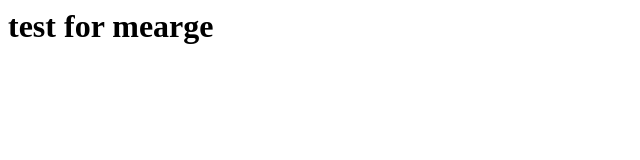
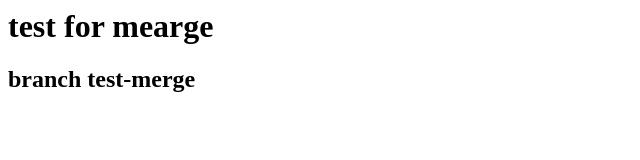
Before and after one commit to margiran/LinkManegerWpf, a plain HTML site: page index.html in a window 1280 px wide. Shown: the whole page, without its empty margins (0-640 px from the left). Drawn offline with Linux system fonts and the light colour scheme.

Commit message:
index change

```diff
--- a/index.html
+++ b/index.html
@@ -7,5 +7,6 @@
 </head>
 <body>
     <h1>test for mearge</h1>
+    <h2>branch test-merge</h2>
 </body>
 </html>
```
